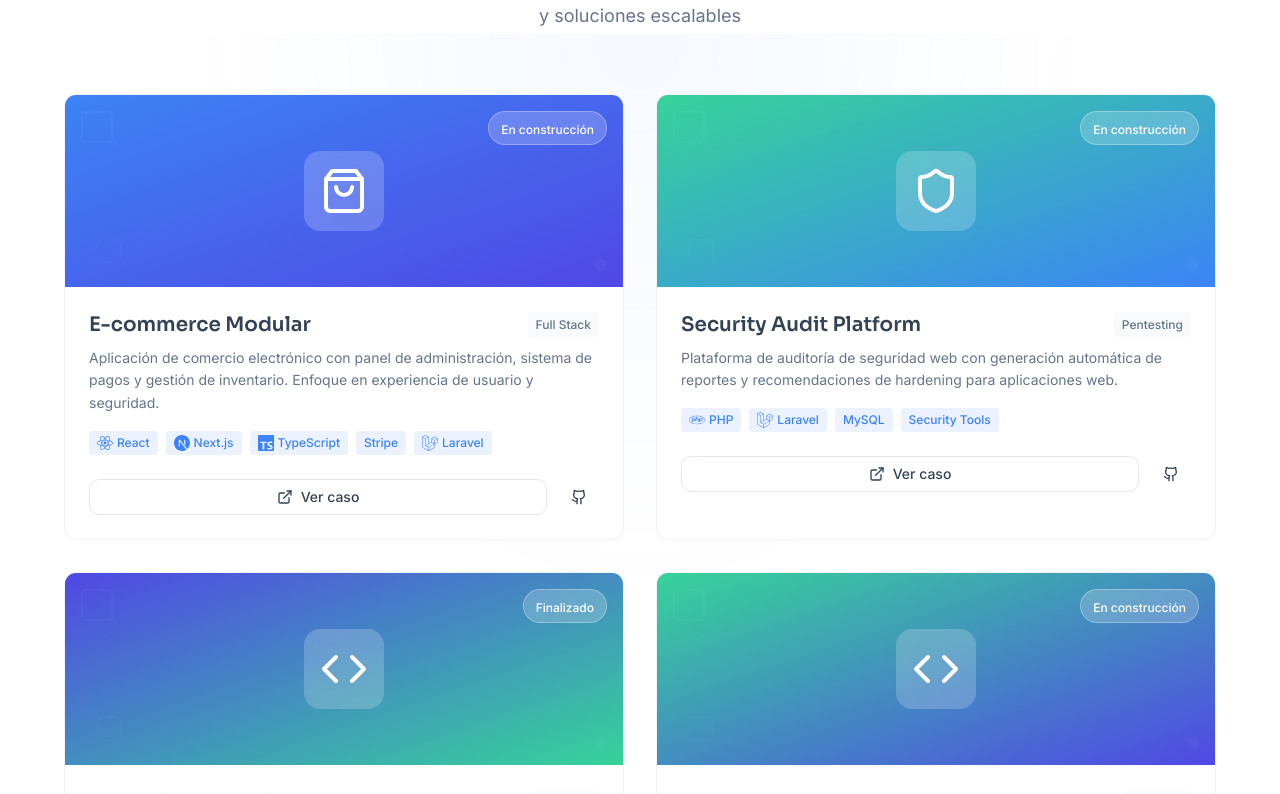
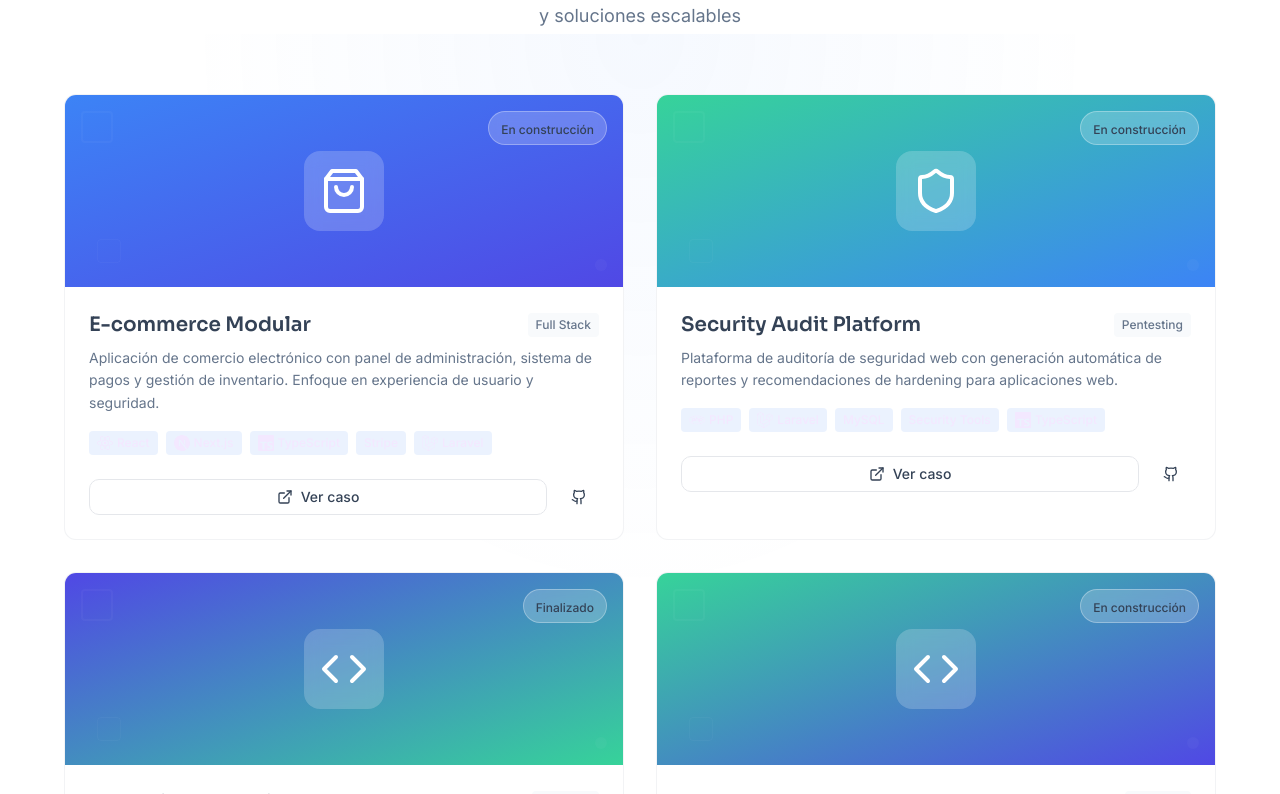
Before and after one commit to Carlosdev08/devPorfolio, a React (Vite) app: page / in a window 1280 px wide. Shown: the part 3166-3960 px from the top of the page. Built offline with nearby package versions, Linux system fonts and the light colour scheme; no server answers.

Commit message:
Add new contact features and social links and polity

```diff
--- a/src/components/Footer.tsx
+++ b/src/components/Footer.tsx
@@ -51,8 +51,8 @@ export function Footer() {
                 </h3>
                 <p className="text-muted-foreground text-sm leading-relaxed max-w-md">
                   Desarrollador Full Stack & Pentester Web especializado en
-                  crear soluciones modernas y seguras. Más de 15 años de
-                  experiencia transformada en código.
+                  crear soluciones modernas y seguras. Si puedes imaginarlo,
+                  entonces puedes codearlo!
                 </p>
               </div>
 
--- a/src/components/TechTag.tsx
+++ b/src/components/TechTag.tsx
@@ -16,6 +16,7 @@ import {
 } from "react-icons/si";
 import { GiShield } from "react-icons/gi";
 import { IoLogoGithub } from "react-icons/io5";
+import { GrMysql } from "react-icons/gr";
 
 const techIcons: Record<string, JSX.Element> = {
   HTML5: <FaHtml5 className="text-orange-500" />,
@@ -28,11 +29,12 @@ const techIcons: Record<string, JSX.Element> = {
   SQL: <SiMysql className="text-blue-600" />,
   React: <FaReact className="text-cyan-400" />,
   "Next.js": <SiNextdotjs className="text-gray-200" />,
-  Laravel: <SiLaravel className="text-red-500" />,
+  Laravel: <SiLaravel className="text-red-500 bg bg-transparent" />,
   "Node.js": <FaNodeJs className="text-green-500" />,
   Pentesting: <GiShield className="text-red-600" />,
   Security: <GiShield className="text-green-600" />,
   Git: <IoLogoGithub className="text-green-600" />,
+  MySQL: <GrMysql className="text-slate-300" />,
 };
 
 type TechTagProps = {
--- a/src/components/sections/Projects.tsx
+++ b/src/components/sections/Projects.tsx
@@ -19,7 +19,7 @@ const projects = [
     title: "Security Audit Platform",
     description:
       "Plataforma de auditoría de seguridad web con generación automática de reportes y recomendaciones de hardening para aplicaciones web.",
-    tech: ["PHP", "Laravel", "MySQL", "Security Tools"],
+    tech: ["PHP", "Laravel", "MySQL", "Security Tools", "TypeScript"],
     category: "Pentesting",
     icon: Shield,
     status: "En construcción",
@@ -34,14 +34,14 @@ const projects = [
     category: "Frontend",
     icon: Code,
     status: "Finalizado",
-    gradient: "from-primary-dark to-accent",
+    gradient: "from-primary-dark to-accent bg-transparent",
   },
   {
     id: 4,
     title: "API REST Segura",
     description:
       "API REST con autenticación JWT, rate limiting, validación de datos y documentación automática. Preparada para entornos de producción.",
-    tech: ["Laravel", "PHP", "JWT", "MySQL", "Swagger"],
+    tech: ["Laravel", "PHP", "JWT", "MySQL", "Swagger", "TypeScript"],
     category: "Backend",
     icon: Code,
     status: "En construcción",
@@ -77,7 +77,7 @@ export function Projects() {
                 >
                   {/* Project header with gradient */}
                   <div
-                    className={`relative h-48 bg-gradient-to-br ${project.gradient} p-6 flex items-center justify-center`}
+                    className={`relative h-48 bg-gradient-to-br ${project.gradient} p-6 flex items-center justify-center bg-transparent`}
                   >
                     {/* Background pattern */}
                     <div className="absolute inset-0 opacity-10">
@@ -94,7 +94,7 @@ export function Projects() {
 
                     {/* Status badge */}
                     <div className="absolute top-4 right-4 px-3 py-1 bg-white/20 backdrop-blur rounded-full border border-white/30">
-                      <span className="text-white text-xs font-medium">
+                      <span className="text-blue text-xs font-medium">
                         {project.status}
                       </span>
                     </div>
@@ -123,7 +123,7 @@ export function Projects() {
                       {project.tech.map((tech) => (
                         <span
                           key={tech}
-                          className="inline-flex items-center gap-1 text-xs font-medium bg-primary/10 text-primary px-2 py-1 rounded"
+                          className="inline-flex items-center gap-1 text-xs font-medium bg-primary/10 text-purple-100 px-2 py-1 rounded"
                         >
                           {techIcons[keyFor(tech)] ?? null}
                           {tech}
```
